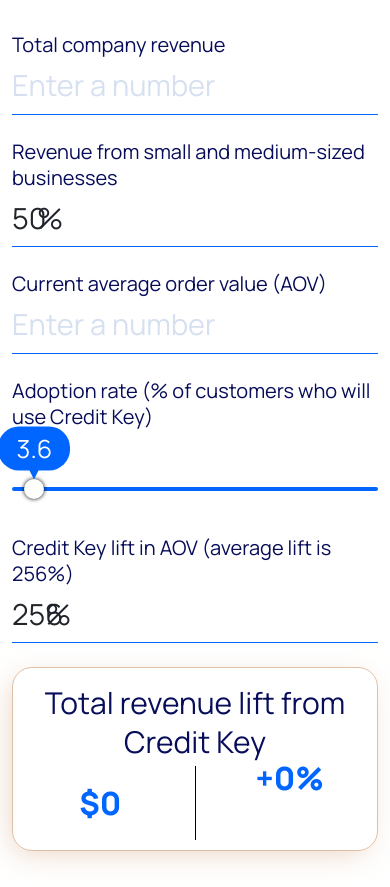
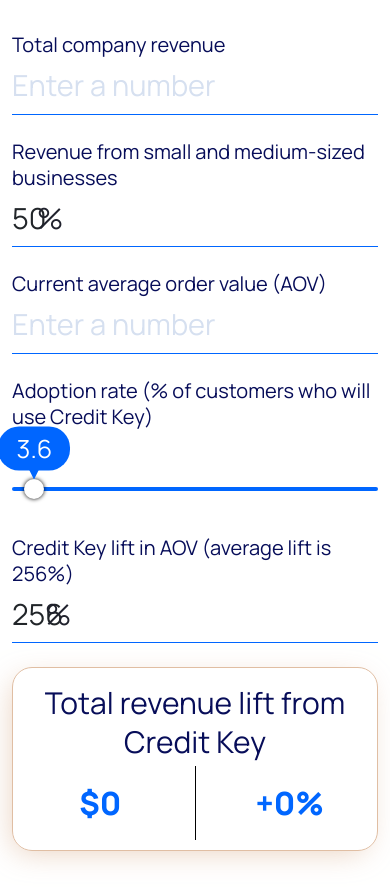
Before and after one commit to Temona007/aov-calc, a plain HTML site: page index.html in a window 390 px wide. Drawn offline with nearby package versions, Linux system fonts and the light colour scheme; a script that the page names is missing.

Commit message:
Update aov-style.css

```diff
--- a/aov-style.css
+++ b/aov-style.css
@@ -340,9 +340,7 @@
   .creditKeyDifference1  {
     text-align: center;
   }
-  #totalRevenueLift {
-    margin-top: -25px;
-  }
+  #totalRevenueLift {}
   #inputDollar1:before {
     left: -314px;
   }
```
